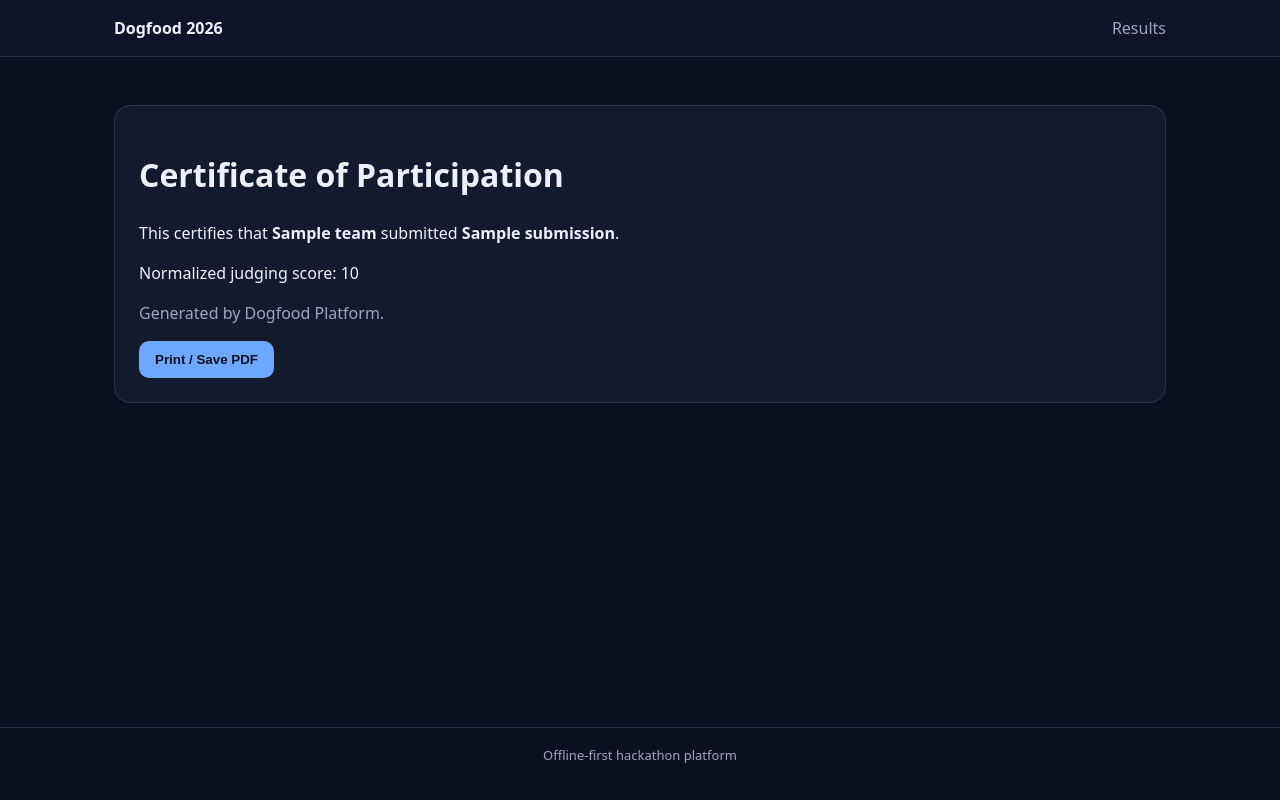
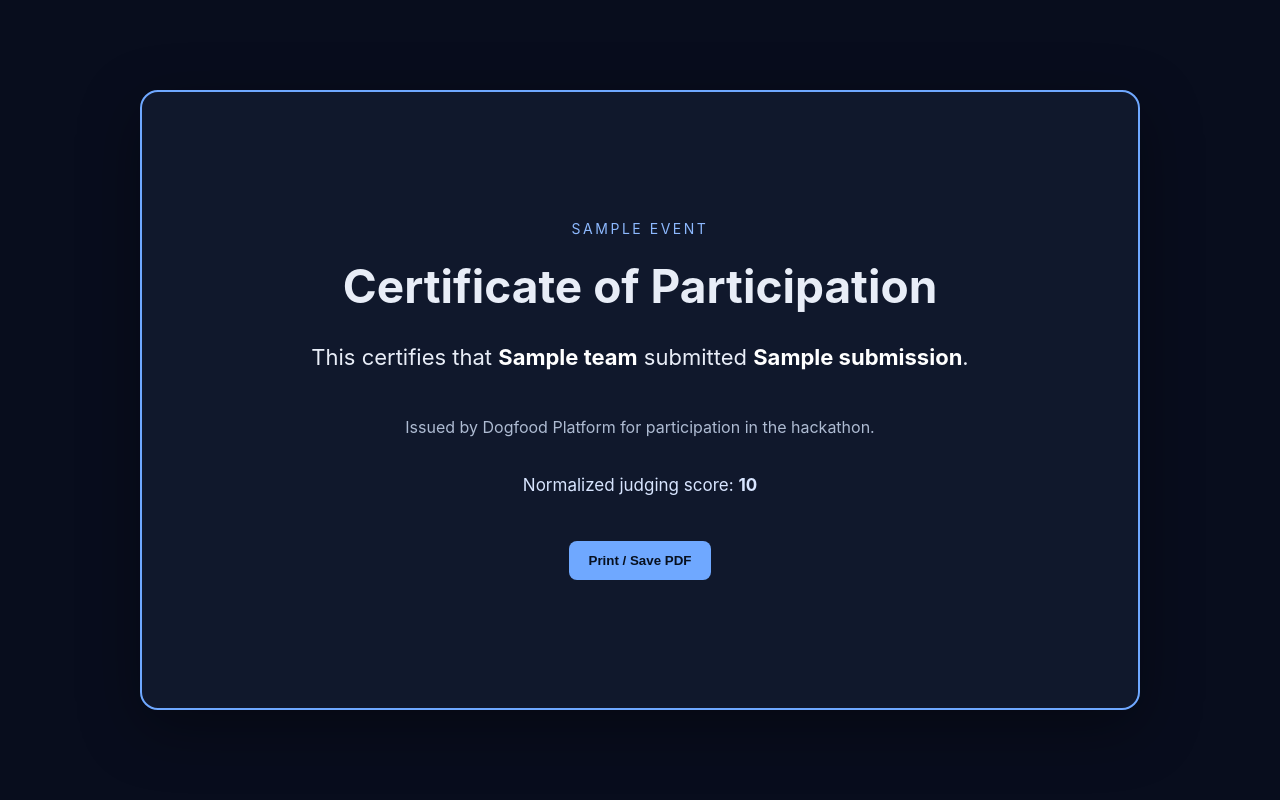
Before and after one commit to AKBh6/dogfood-hackathon-team-lumatrix, a FastAPI app: template app/templates/certificate.html in a window 1280 px wide. Run offline with FastAPI, Linux system fonts and the light colour scheme; the template is opened without the code that fills it: most values are stand-ins (such as "Sample title", 1, 10 or a date in 2020).

Commit message:
Improve printable certificate layout

```diff
--- a/app/templates/certificate.html
+++ b/app/templates/certificate.html
@@ -1 +1,120 @@
-{% extends "base.html" %}{% block title %}Certificate{% endblock %}{% block nav %}<a href="/organizer/results">Results</a>{% endblock %}{% block content %}<div class="card"><h1>Certificate of Participation</h1><p>This certifies that <strong>{{submission.team.name}}</strong> submitted <strong>{{submission.title}}</strong>.</p>{% if row %}<p>Normalized judging score: {{row.normalized_score}}</p>{% endif %}<p class="muted">Generated by Dogfood Platform.</p><button class="btn" onclick="window.print()">Print / Save PDF</button></div>{% endblock %}
+<!doctype html>
+<html lang="en">
+<head>
+  <meta charset="utf-8">
+  <meta name="viewport" content="width=device-width, initial-scale=1">
+  <title>Certificate of Participation | {{ submission.team.name }}</title>
+  <style>
+    * { box-sizing: border-box; }
+    body {
+      margin: 0;
+      min-height: 100vh;
+      background: #080d1d;
+      color: #e8edf7;
+      font-family: -apple-system, BlinkMacSystemFont, "Segoe UI", sans-serif;
+      display: flex;
+      align-items: center;
+      justify-content: center;
+      padding: 40px;
+    }
+    .certificate {
+      width: min(100%, 1000px);
+      min-height: 620px;
+      padding: 70px 80px;
+      border: 2px solid #6fa8ff;
+      border-radius: 18px;
+      background: #10182c;
+      text-align: center;
+      box-shadow: 0 18px 60px rgba(0,0,0,.35);
+      display: flex;
+      flex-direction: column;
+      justify-content: center;
+    }
+    .eyebrow {
+      text-transform: uppercase;
+      letter-spacing: .18em;
+      font-size: 14px;
+      color: #8db9ff;
+      margin-bottom: 24px;
+    }
+    h1 {
+      margin: 0 0 28px;
+      font-size: 46px;
+      line-height: 1.1;
+    }
+    .lead {
+      font-size: 22px;
+      line-height: 1.6;
+      margin: 0 auto 24px;
+      max-width: 760px;
+    }
+    .team, .project {
+      font-weight: 700;
+      color: #ffffff;
+    }
+    .details {
+      margin: 18px auto 30px;
+      font-size: 16px;
+      color: #aebbd2;
+    }
+    .score {
+      margin: 8px auto 28px;
+      font-size: 17px;
+      color: #d8e5ff;
+    }
+    .actions { margin-top: 18px; }
+    button {
+      border: 0;
+      border-radius: 8px;
+      padding: 12px 20px;
+      font-weight: 700;
+      cursor: pointer;
+      background: #6fa8ff;
+      color: #07101f;
+    }
+    @media print {
+      @page { size: A4 landscape; margin: 0; }
+      body {
+        min-height: 210mm;
+        padding: 14mm;
+        background: #fff;
+        color: #111;
+      }
+      .certificate {
+        width: 100%;
+        height: 182mm;
+        min-height: 0;
+        padding: 25mm;
+        border: 3px solid #1e4f91;
+        border-radius: 0;
+        background: #fff;
+        color: #111;
+        box-shadow: none;
+      }
+      h1 { color: #111; }
+      .eyebrow, .score { color: #1e4f91; }
+      .lead { color: #222; }
+      .team, .project { color: #000; }
+      .details { color: #444; }
+      .actions { display: none; }
+    }
+  </style>
+</head>
+<body>
+  <main class="certificate">
+    <div class="eyebrow">{{ submission.team.event.title if submission.team.event else "Dogfood Hackathon" }}</div>
+    <h1>Certificate of Participation</h1>
+    <p class="lead">
+      This certifies that <span class="team">{{ submission.team.name }}</span>
+      submitted <span class="project">{{ submission.title }}</span>.
+    </p>
+    <p class="details">Issued by Dogfood Platform for participation in the hackathon.</p>
+    {% if row %}
+      <p class="score">Normalized judging score: <strong>{{ row.normalized_score }}</strong></p>
+    {% endif %}
+    <div class="actions">
+      <button onclick="window.print()">Print / Save PDF</button>
+    </div>
+  </main>
+</body>
+</html>
```
